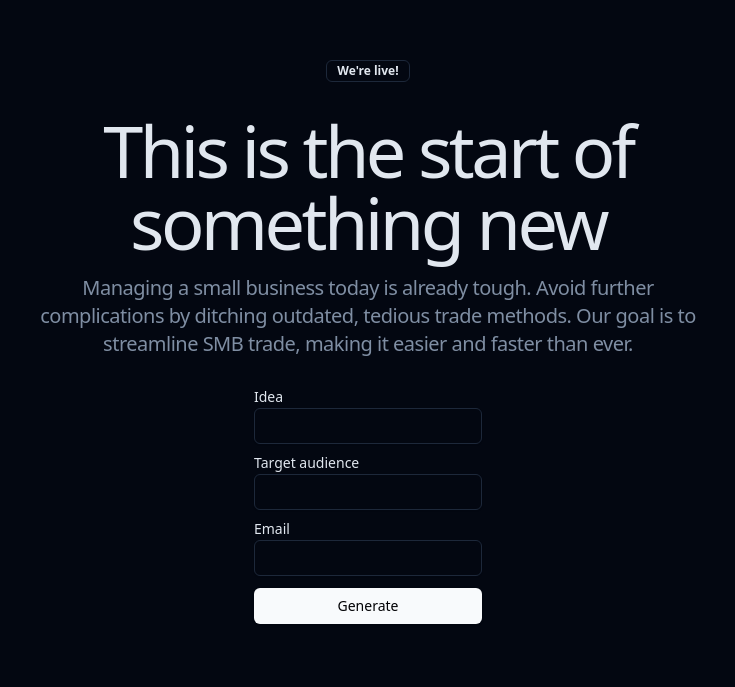
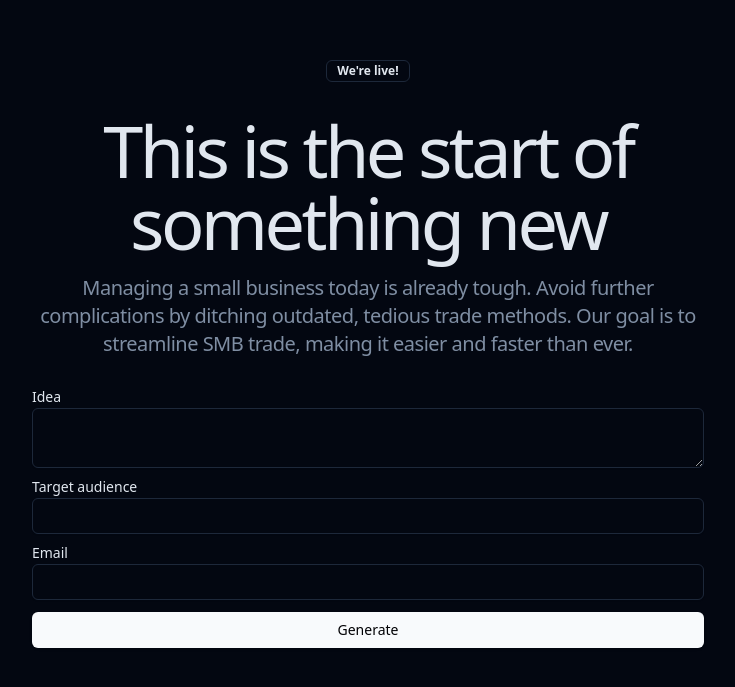
Before and after one commit to Iamam305/the-mom-tester, a Next.js app: page / in a window 1280 px wide. Shown: the part 103-790 px from the top of the page, without its empty margins (272-1007 px from the left). Built offline with nearby package versions, Linux system fonts and the light colour scheme.

Commit message:
minro ui change

```diff
--- a/src/app/page.tsx
+++ b/src/app/page.tsx
@@ -3,6 +3,7 @@ import { Badge } from "@/components/ui/badge";
 import { Button } from "@/components/ui/button";
 import { Input } from "@/components/ui/input";
 import { Label } from "@/components/ui/label";
+import { Textarea } from "@/components/ui/textarea";
 import { MoveRight, PhoneCall } from "lucide-react";
 import Image from "next/image";
 
@@ -24,18 +25,19 @@ export default function Home() {
               is to streamline SMB trade, making it easier and faster than ever.
             </p>
           </div>
-          <form action={create_questions} className="flex flex-col gap-3">
-            <div className="grid w-full max-w-sm items-center gap-1">
+          <form action={create_questions} className="flex flex-col gap-3 max-w-2xl w-full">
+            <div className="grid w-full items-center gap-1">
               <Label htmlFor="product_idea">Idea</Label>
-              <Input id="product_idea" name="product_idea" type="text" />
+              <Textarea id="product_idea" name="product_idea" className="w-full"/>
+
             </div>
-            <div className="grid w-full max-w-sm items-center gap-1">
+            <div className="grid w-full items-center gap-1">
               <Label htmlFor="target_audience">Target audience</Label>
-              <Input id="target_audience" name="target_audience" type="text" />
+              <Input id="target_audience" name="target_audience" type="text" className="w-full"/>
             </div>
-            <div className="grid w-full max-w-sm items-center gap-1">
+            <div className="grid w-full items-center gap-1">
               <Label htmlFor="email">Email</Label>
-              <Input id="email" name="email" type="email" />
+              <Input id="email" name="email" type="email" className="w-full" />
             </div>
             <Button variant="default" type="submit">Generate</Button>
           </form>
--- /dev/null
+++ b/src/components/ui/textarea.tsx
@@ -0,0 +1,24 @@
+import * as React from "react"
+
+import { cn } from "@/lib/utils"
+
+export interface TextareaProps
+  extends React.TextareaHTMLAttributes<HTMLTextAreaElement> {}
+
+const Textarea = React.forwardRef<HTMLTextAreaElement, TextareaProps>(
+  ({ className, ...props }, ref) => {
+    return (
+      <textarea
+        className={cn(
+          "flex min-h-[60px] w-full rounded-md border border-input bg-transparent px-3 py-2 text-sm shadow-sm placeholder:text-muted-foreground focus-visible:outline-none focus-visible:ring-1 focus-visible:ring-ring disabled:cursor-not-allowed disabled:opacity-50",
+          className
+        )}
+        ref={ref}
+        {...props}
+      />
+    )
+  }
+)
+Textarea.displayName = "Textarea"
+
+export { Textarea }
```
